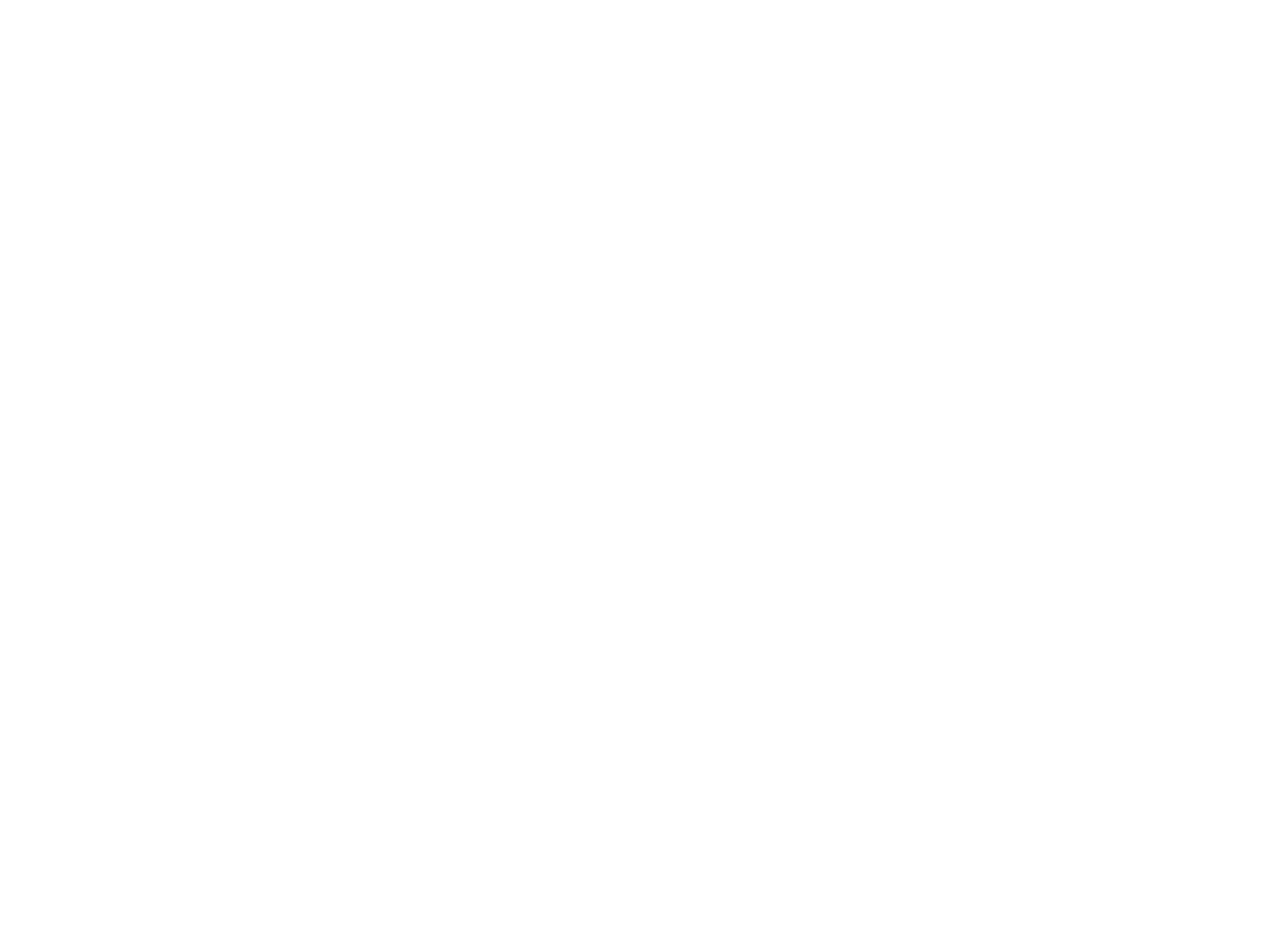
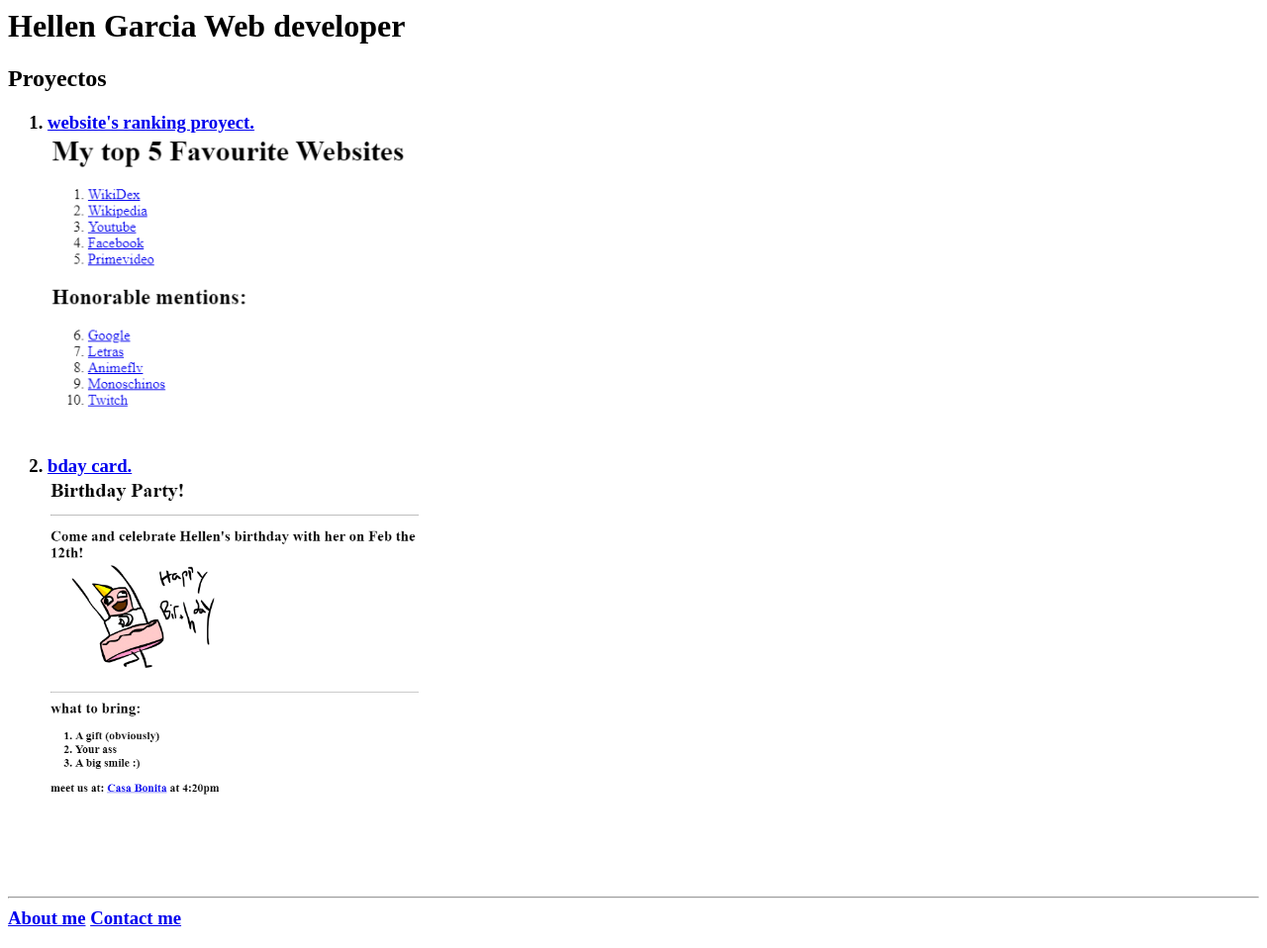
Before and after one commit to Helllencita/portfolio, a plain HTML site: page index.html in a window 1280 px wide. Shown: the whole page at 99% size. Before the commit the page ends 800 px from the top, so only its background shows below. Drawn offline with Linux system fonts and the light colour scheme.

Commit message:
index.html

```diff
--- a/index.html
+++ b/index.html
@@ -1,15 +1,19 @@
-<!-- TODO 1: Create the HTML Boilerplate -->
+<h1> Hellen Garcia    Web developer
 
-<!-- TODO 2: Add Your previous projects' HTML into the public folder -->
+    <h2> Proyectos
+    <h3>
+     <ol>
+        <li><a href="./public/lesson 3.2 completed.html" alt="ranking"> website's ranking proyect.</a><br>
+        <img height="320" src="./assets/images/Ranking.png" alt="ranking top 5 websites"></il>
 
-<!-- TODO 3: Take screenshots of your project previews and add the images to the images folder -->
+        <li><a href="./public/birthday card project.html" alt="bday proyect"> bday card.</a><br>
+        <img height="400" src="./assets/images/Bday card.png" alt="bday card"></il>
 
-<!-- TODO 4: Add titles/subtitles etc. -->
+    </ol>
+     <hr/>
+     <a href="public/about.html" alt="sobre mi"> About me</a>
+     <a href="public/contact.html" alt="contacto"> Contact me</a>
 
-<!-- TODO 5: Add a link to the project pages -->
-
-<!-- TODO 6: Add images to show the project previews
-HINT for TODO 6: You can use the height attribute set to 200 to make the image smaller:
-https://developer.mozilla.org/en-US/docs/Web/HTML/Element/img#attr-height -->
-
-<!-- TODO 7: Add the Contact Me and About Me page links -->
+     </h3>
+    </h2>
+    </h1>
```
